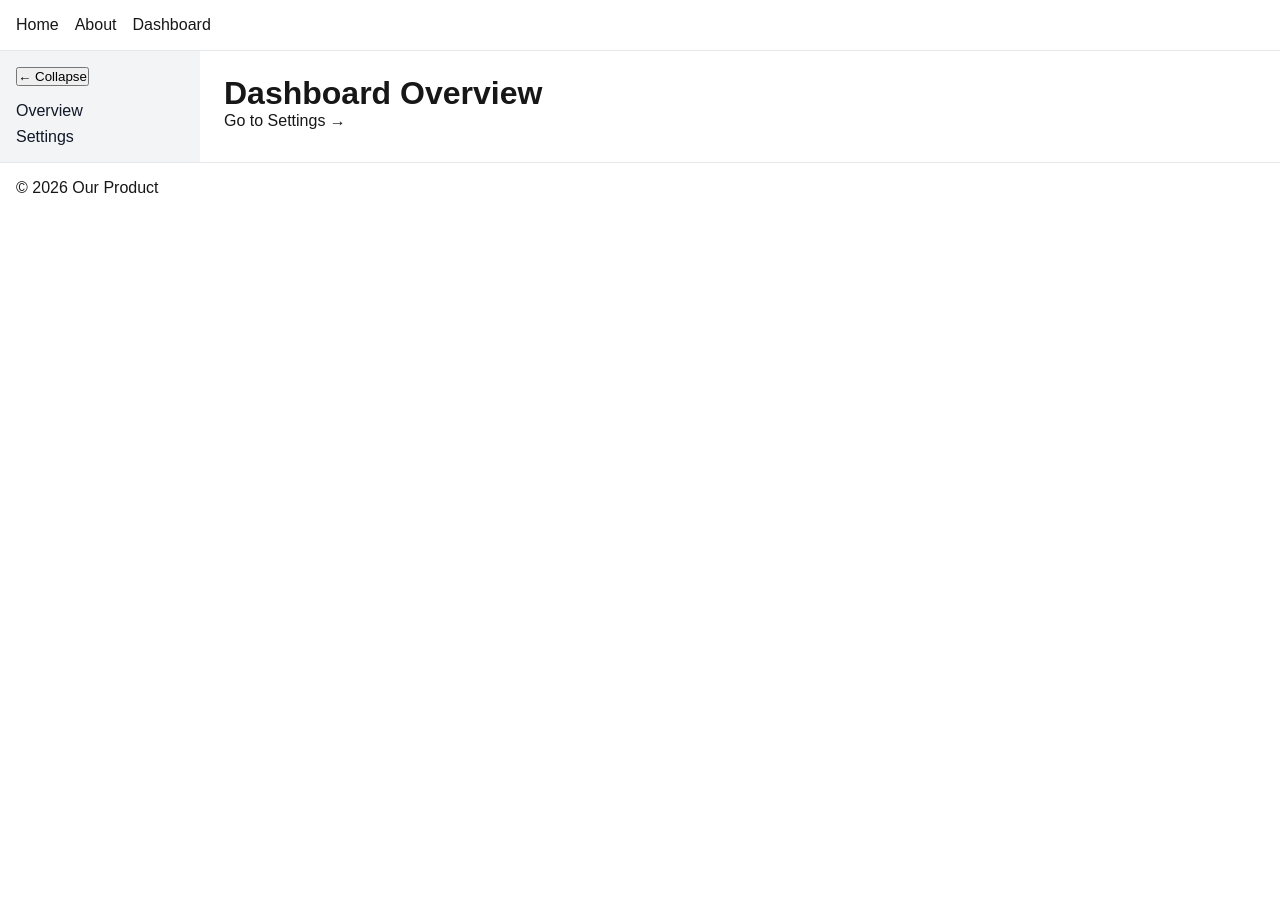
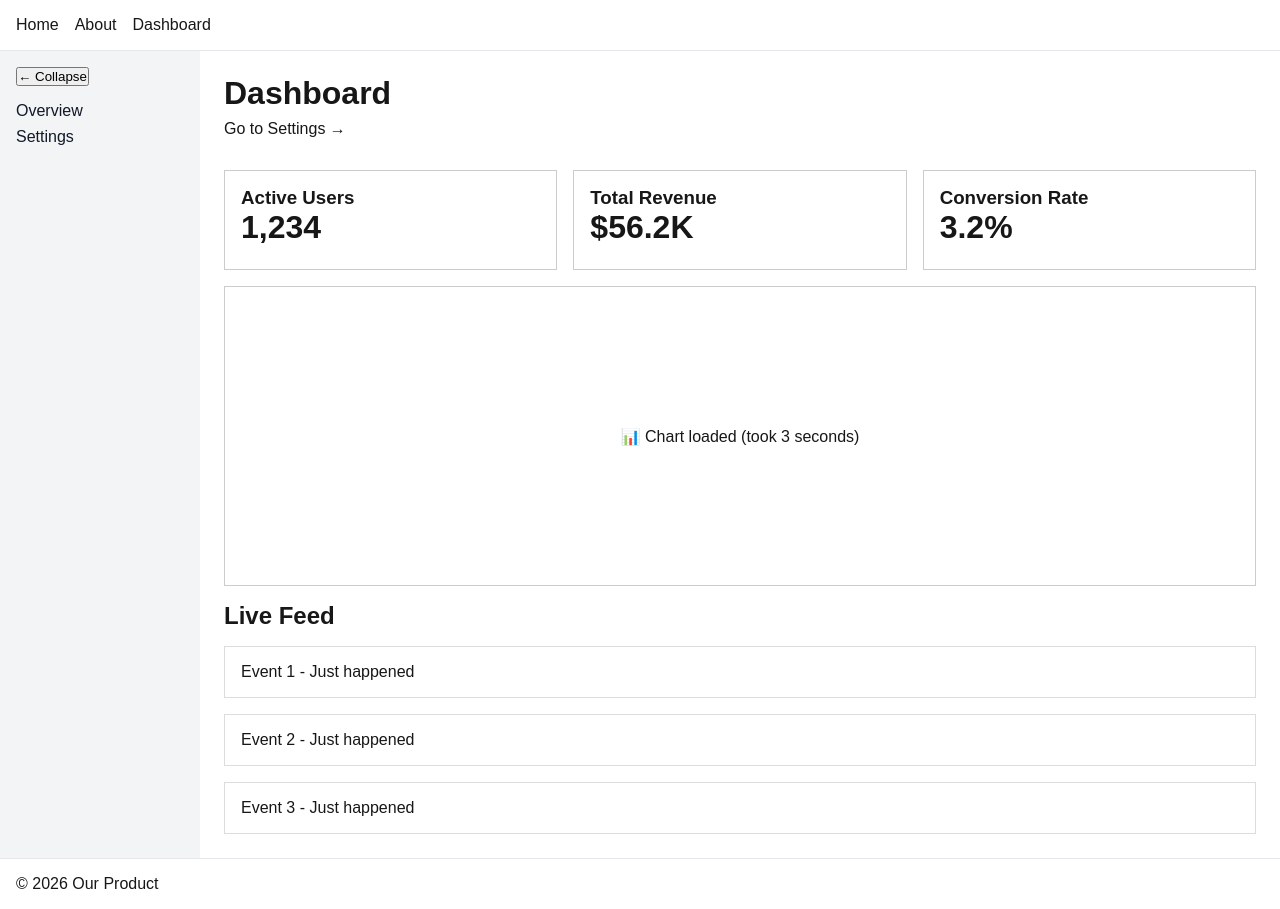
Before and after one commit to SuryaKamalND/nextjs-sprint1-simulated-work, a Next.js app: page /dashboard in a window 1280 px wide. Before the commit the page ends 800 px from the top, so only its background shows below. Built offline with nearby package versions, Linux system fonts and the light colour scheme.

Commit message:
feat(loading): add dashboard loading skeleton and independent Suspense boundaries for streaming

```diff
--- a/app/(app)/dashboard/page.tsx
+++ b/app/(app)/dashboard/page.tsx
@@ -1,12 +1,45 @@
-// app/dashboard/page.tsx  ->  /dashboard
+// app/(app)/dashboard/page.tsx  ->  /dashboard
+// Each slow component has its own <Suspense> boundary, so all three start fetching
+// in parallel and stream in independently as they resolve (1s, 2s, 3s) instead of
+// the whole page waiting for the slowest one.
+import { Suspense } from "react";
 import Link from "next/link";
+import UserStats from "@/components/UserStats";
+import AnalyticsChart from "@/components/AnalyticsChart";
+import LiveFeed from "@/components/LiveFeed";
+
+const fallback = (height: string, label: string) => (
+  <div style={{ height, backgroundColor: "#f0f0f0", color: "#555", marginBottom: "1rem", padding: "0.5rem" }}>
+    {label}
+  </div>
+);
 
 export default function DashboardPage() {
   return (
-    <>
-      <h1>Dashboard Overview</h1>
-      {/* In-page link so navigation also works while the sidebar is collapsed */}
-      <Link href="/dashboard/settings">Go to Settings →</Link>
-    </>
+    <div>
+      <h1 style={{ marginBottom: "0.5rem" }}>Dashboard</h1>
+      <p style={{ marginBottom: "2rem" }}>
+        <Link href="/dashboard/settings">Go to Settings →</Link>
+      </p>
+
+      {/* User Stats - 2 second delay */}
+      <Suspense fallback={fallback("100px", "Loading user stats...")}>
+        <UserStats />
+      </Suspense>
+
+      {/* Analytics Chart - 3 second delay (slowest) */}
+      <div style={{ marginTop: "1rem" }}>
+        <Suspense fallback={fallback("300px", "Loading chart...")}>
+          <AnalyticsChart />
+        </Suspense>
+      </div>
+
+      {/* Live Feed - 1 second delay (fastest) */}
+      <div style={{ marginTop: "1rem" }}>
+        <Suspense fallback={fallback("200px", "Loading feed...")}>
+          <LiveFeed />
+        </Suspense>
+      </div>
+    </div>
   );
 }
--- /dev/null
+++ b/components/AnalyticsChart.tsx
@@ -0,0 +1,18 @@
+// Async Server Component: simulates a 3-second database query (slowest).
+export default async function AnalyticsChart() {
+  await new Promise((resolve) => setTimeout(resolve, 3000));
+
+  return (
+    <div
+      style={{
+        height: "300px",
+        border: "1px solid #ccc",
+        display: "flex",
+        alignItems: "center",
+        justifyContent: "center",
+      }}
+    >
+      <p>📊 Chart loaded (took 3 seconds)</p>
+    </div>
+  );
+}
--- /dev/null
+++ b/components/LiveFeed.tsx
@@ -0,0 +1,15 @@
+// Async Server Component: simulates a 1-second database query (fastest).
+export default async function LiveFeed() {
+  await new Promise((resolve) => setTimeout(resolve, 1000));
+
+  return (
+    <div style={{ display: "flex", flexDirection: "column", gap: "1rem" }}>
+      <h2>Live Feed</h2>
+      {[1, 2, 3].map((i) => (
+        <div key={i} style={{ padding: "1rem", border: "1px solid #ddd" }}>
+          <p>Event {i} - Just happened</p>
+        </div>
+      ))}
+    </div>
+  );
+}
--- /dev/null
+++ b/components/UserStats.tsx
@@ -0,0 +1,21 @@
+// Async Server Component: simulates a 2-second database query.
+export default async function UserStats() {
+  await new Promise((resolve) => setTimeout(resolve, 2000));
+
+  const stats = [
+    { label: "Active Users", value: "1,234" },
+    { label: "Total Revenue", value: "$56.2K" },
+    { label: "Conversion Rate", value: "3.2%" },
+  ];
+
+  return (
+    <div style={{ display: "grid", gridTemplateColumns: "repeat(3, 1fr)", gap: "1rem", minHeight: "100px" }}>
+      {stats.map((s) => (
+        <div key={s.label} style={{ padding: "1rem", border: "1px solid #ccc" }}>
+          <h3>{s.label}</h3>
+          <p style={{ fontSize: "2rem", fontWeight: "bold" }}>{s.value}</p>
+        </div>
+      ))}
+    </div>
+  );
+}
```
Also changed, not shown: app/(app)/dashboard/loading.tsx (added, +41 -0 lines), 3 other files (tests, documents, lock files or other folders).
